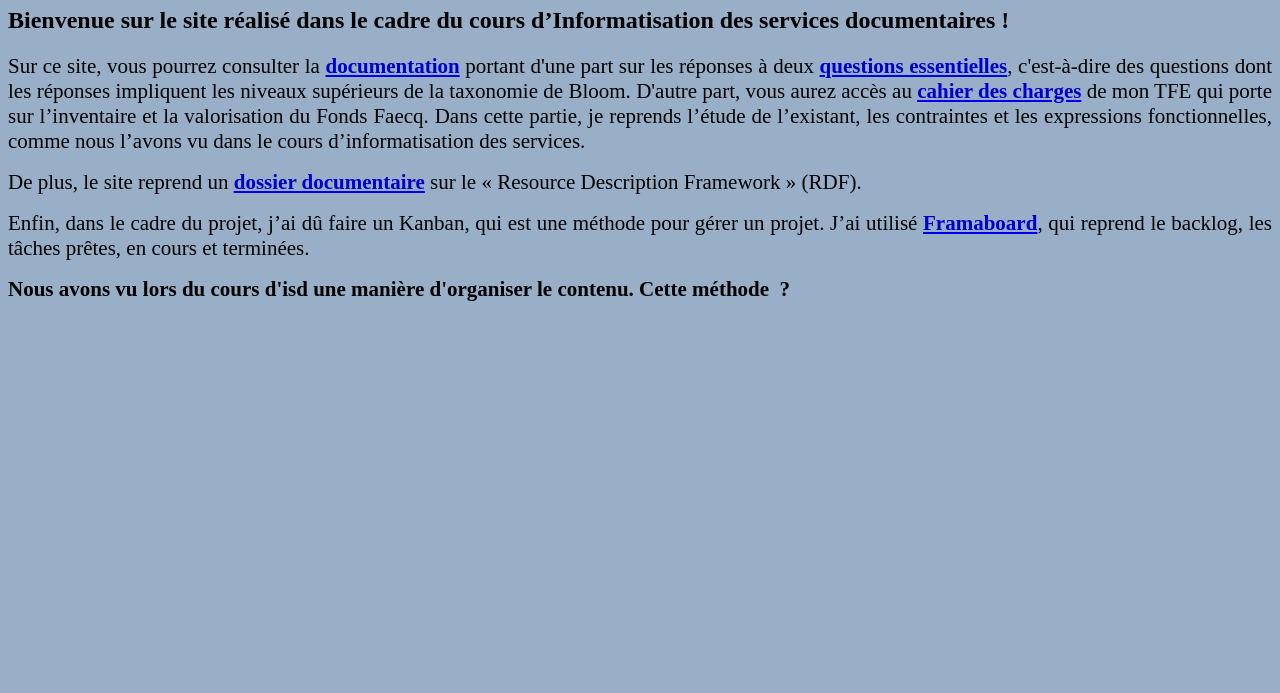
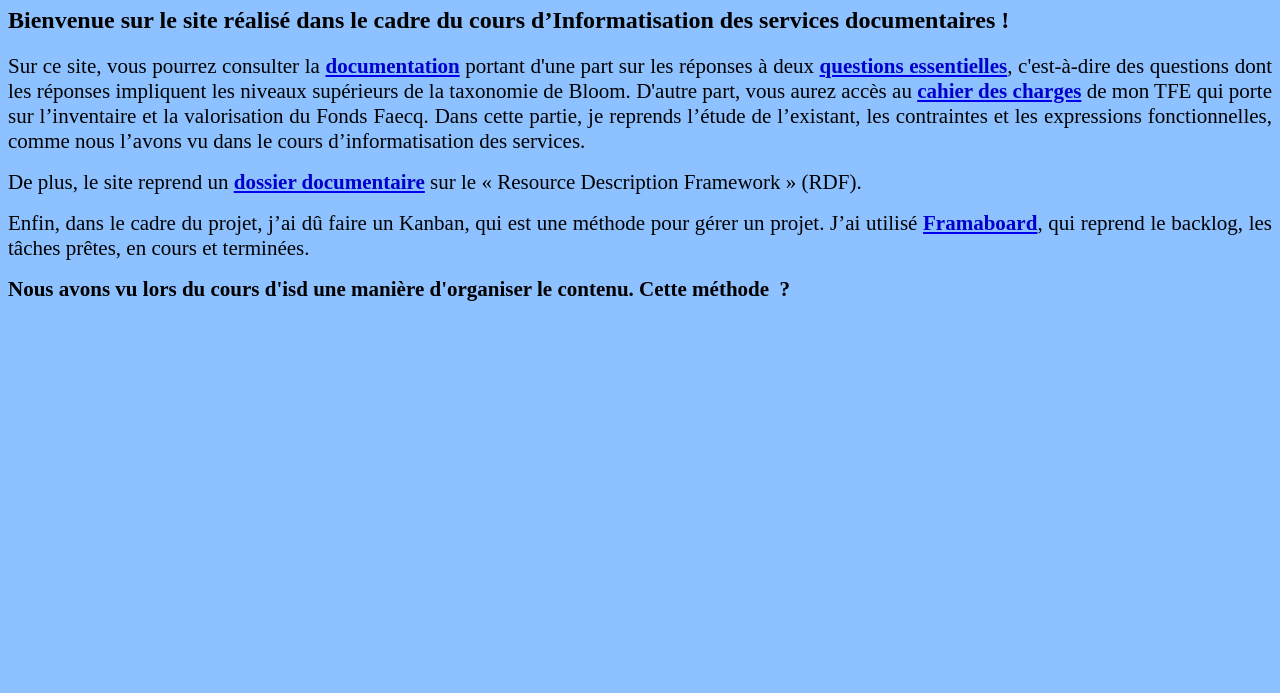
Before and after one commit to jeusette-he2b/jeusette-he2b.github.io, a plain HTML site: page index.html in a window 1280 px wide. Shown: the part 107-800 px from the top of the page. Drawn offline with Linux system fonts and the light colour scheme.

Commit message:
Update style.css

```diff
--- a/style.css
+++ b/style.css
@@ -1,3 +1,3 @@
 body {
-  background-color:#98AFC7;
+  background-color:#8EC1FF;
 }
```
